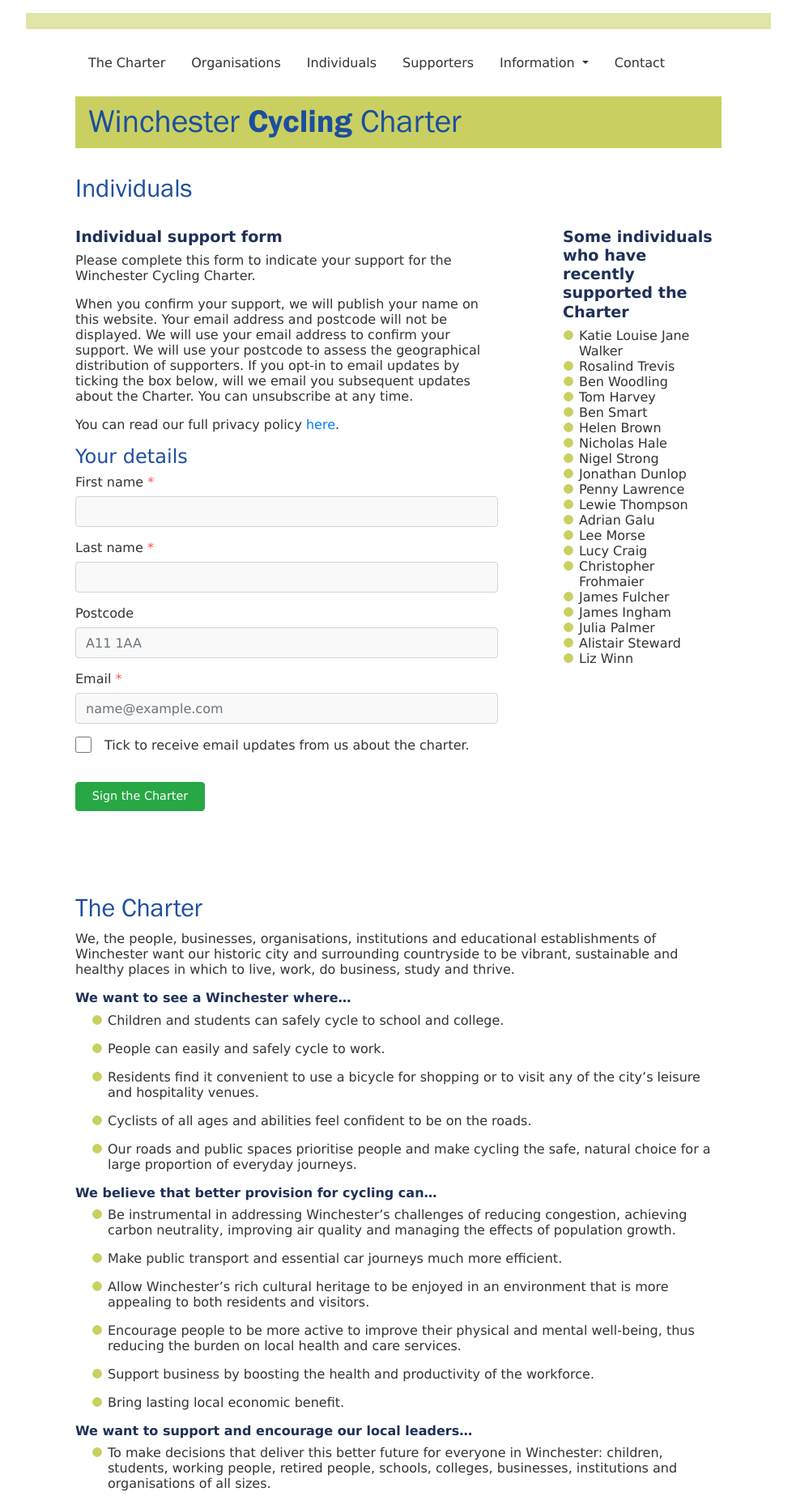
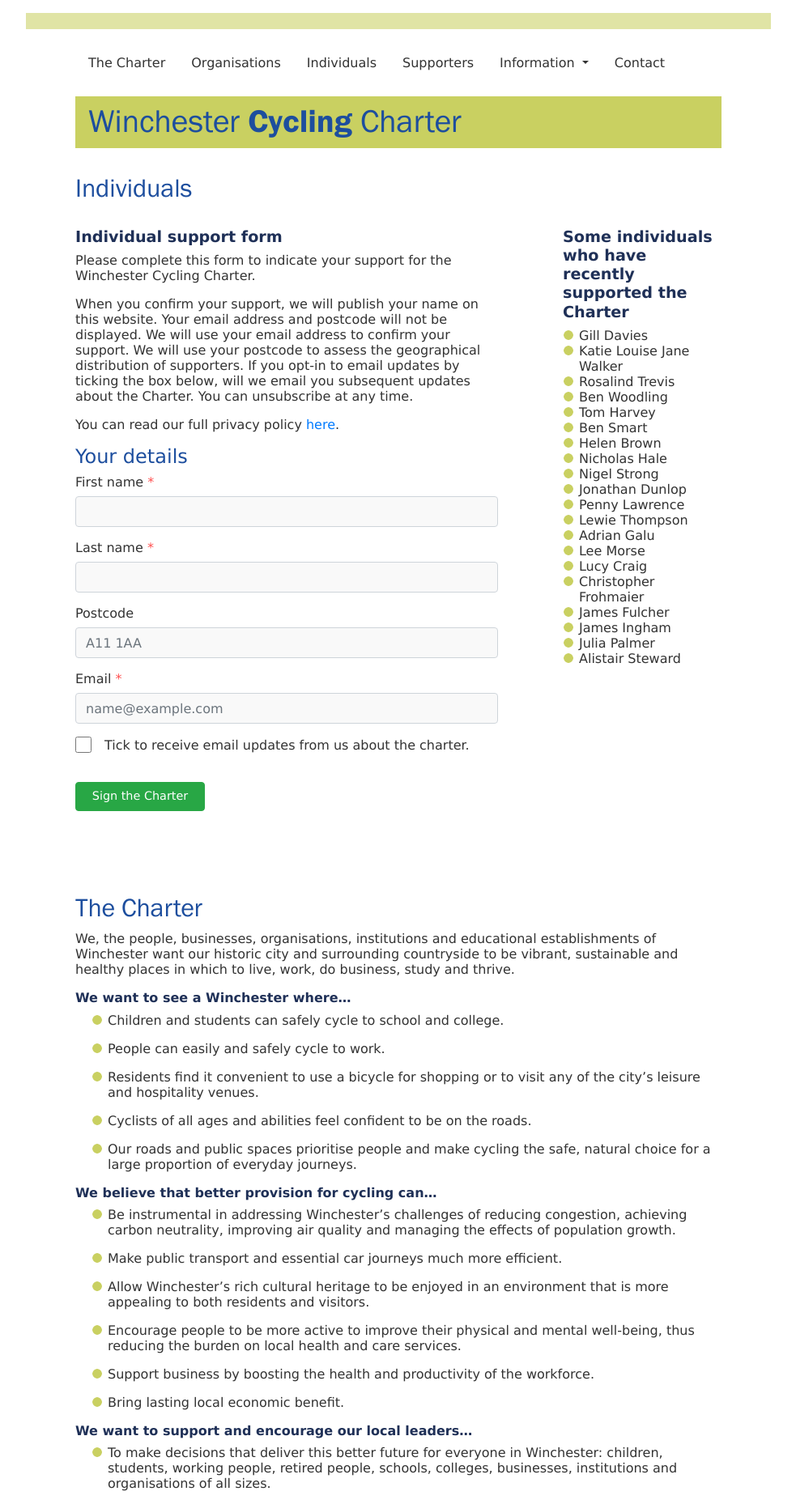
Before and after one commit to winchestercyclingcharter/winchestercyclingcharter.github.io, a Jekyll site: the page built from ind-page.md, in a window 1280 px wide. Shown: the whole page at 81% size, without its empty margins (148-1131 px from the left). Built offline with Jekyll 4.4.1, drawn with Linux system fonts in a browser that asks for light colours; nearby versions of some CDN libraries.

Commit message:
Update people.yml

```diff
--- a/_data/people.yml
+++ b/_data/people.yml
@@ -854,3 +854,4 @@ people:
 - { lastname: Dunlop , firstname: Jonathan , dt: 20230930-102545-516191 }
 - { lastname: Strong, firstname: Nigel, dt: 20230930-102613-028736 }
 - { lastname: Walker, firstname: Katie Louise Jane, dt: 20231010-084616-281277 }
+- { lastname: Davies, firstname: Gill, dt: 20231019-132756-568979 }
```
